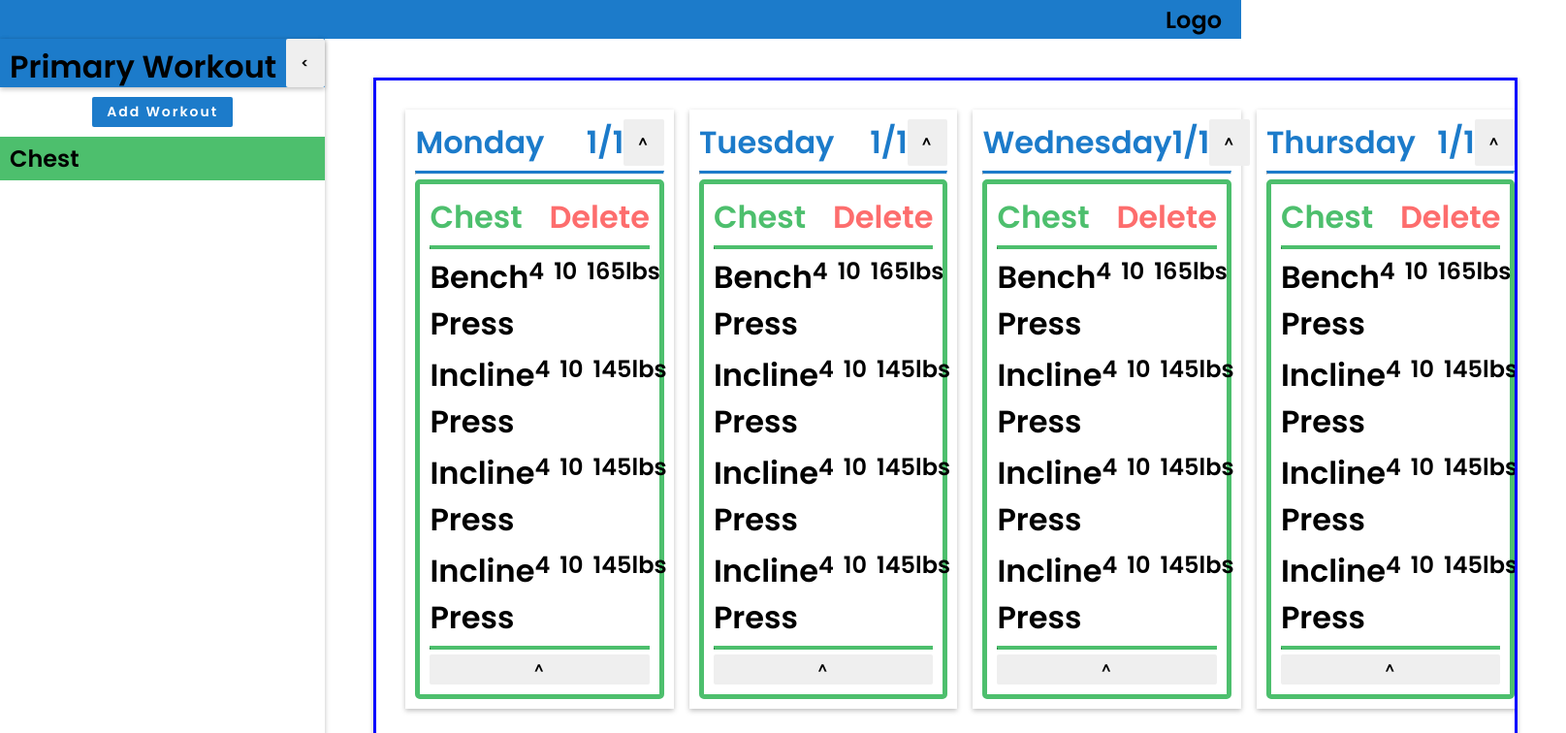
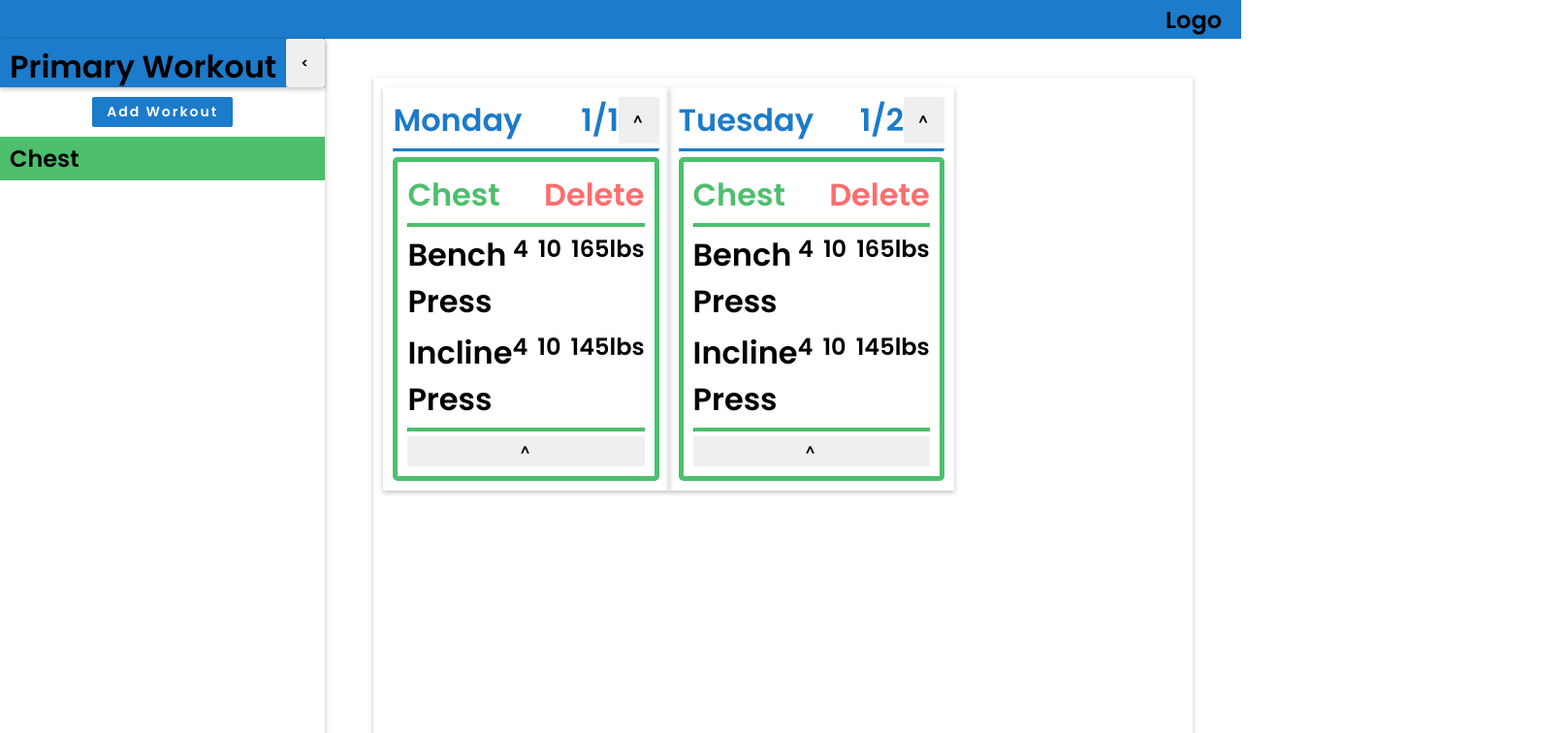
Before and after one commit to Mark-Dearoz/fitness-tracker, a React (Create React App) app: page /user in a window 1280 px wide. Shown: the top 756 px of the page at 97% size, 1615 px wide, since content can reach past the window. Built offline with nearby package versions, Linux system fonts and the light colour scheme.

Commit message:
drag and drop

```diff
--- a/src/components/workoutTracker/DayCard.js
+++ b/src/components/workoutTracker/DayCard.js
@@ -1,25 +1,41 @@
 import { render } from '@testing-library/react'
 import React,{useState} from 'react'
-import Split from "./Split"
-
+import Split from './Split'
 
 const DayCard = props =>{
 
     const [expand, setExpand] = useState(true)
+    const [splits, setSplits] = useState([
+        {
+            title: 'Chest',
+            color: '#4DBF6D'
+        }
+    ])
 
+    const drop = e =>{
+        e.preventDefault()
+        const splitData = JSON.parse(e.dataTransfer.getData('splitData'))
+        console.log(splitData)
+        //setSplits([...splits, {title: splitData.title, color: splitData.color}])
+    }
+
+    const dragOver = e =>{
+        e.preventDefault();
+    }
 
     const renderSplits = () =>{
         return(
-            <>
-            <Split title='Chest' color='#4DBF6D'/>
-            </>
+            splits.map((split, index) => <Split key={index} title={split.title} color={split.color}></Split>)
         )
-
     }
 
+
     return(
-        <div className='masonry-blocks'>
-        <div className='day-card'>
+        <div
+        className='day-card'
+        onDrop={drop}
+        onDragOver={dragOver}
+        >
             <div className='header'>
                 <h1>{props.day}</h1>
                 <div>
@@ -32,7 +48,6 @@ const DayCard = props =>{
         {expand ? renderSplits() : null}
 
         </div>
-        </div>
     )
 }
 
--- a/src/components/workoutTracker/Schedule.js
+++ b/src/components/workoutTracker/Schedule.js
@@ -4,27 +4,12 @@ import DayCard from './DayCard'
 const Schedule = props =>{
 
 
-    const style ={
-        columnCount: '4',
-
-    }
-
-    const changeColumns = num =>{
-        style.columnCount = `${num}`
-    }
     return(
         <>
-
-        {props.expand ? changeColumns(4) : changeColumns(5)}
         <div className='schedule'>
-            <div className='calendar' style={style}>
+            <div className='calendar'>
                 <DayCard day='Monday' month='1' date='1'></DayCard>
-                <DayCard day='Tuesday' month='1' date='1'></DayCard>
-                <DayCard day='Wednesday' month='1' date='1'></DayCard>
-                <DayCard day='Thursday' month='1' date='1'></DayCard>
-                <DayCard day='Friday' month='1' date='1'></DayCard>
-                <DayCard day='Saturday' month='1' date='1'></DayCard>
-                <DayCard day='Sunday' month='1' date='1'></DayCard>
+                <DayCard day='Tuesday' month='1' date='2'></DayCard>
             </div>
         </div>
         </>
--- a/src/components/workoutTracker/Split.js
+++ b/src/components/workoutTracker/Split.js
@@ -12,15 +12,16 @@ const Split = props =>{
 
             <Workout lift='Bench Press' set='4' reps='10' weight='165'></Workout>
             <Workout lift='Incline Press' set='4' reps='10' weight='145'></Workout>
-            <Workout lift='Incline Press' set='4' reps='10' weight='145'></Workout>
-            <Workout lift='Incline Press' set='4' reps='10' weight='145'></Workout>
             <hr style={{borderColor: props.color}}/>
             </>
         )
     }
 
     return(
-        <div className='split-card' style={{borderColor: props.color}}>
+        <div
+        className='split-card'
+        style={{borderColor: props.color}}
+        >
             <div className='header'>
                 <h1 style={{color: props.color}}>{props.title}</h1>
                 <h1 style={{color: '#FD6D6D'}}>Delete</h1>
--- a/src/components/workoutTracker/Workout.js
+++ b/src/components/workoutTracker/Workout.js
@@ -10,8 +10,20 @@ const Workout = props =>{
         borderRadius: '50px'
     }
 
+    const dragStart = e =>{
+
+        e.dataTransfer.setData('splitData', JSON.stringify({title: props.children, color: props.color}))
+
+
+    }
+
     return(
-        <div className='workout' style={props.expand ? expandedStyle : shirnkStyle}>
+        <div
+            className='workout'
+            style={props.expand ? expandedStyle : shirnkStyle}
+            draggable={true}
+            onDragStart={dragStart}
+        >
             <h2>{props.expand ? props.children : props.children.substring(0,1)}</h2>
         </div>
     )
--- a/src/styles/_workoutTracker.scss
+++ b/src/styles/_workoutTracker.scss
@@ -63,19 +63,14 @@ header{
             margin: 50px;
             padding: 10px;
             box-shadow: $shadow;
-            border: 3px solid blue;
-            overflow: scroll;
-
+            display: grid;
+            grid-template-columns: repeat(4, 1fr);
         }
 
     }
 
 }
-.masonry-blocks{
-    display: inline-block;
-    width: 100%;
-    margin: 20px;
-}
+
 .day-card{
     display: flex;
     flex-direction: column;
--- a/src/styles/style.css
+++ b/src/styles/style.css
@@ -160,14 +160,10 @@ header {
   padding: 10px;
   -webkit-box-shadow: 0px 2px 5px 0px rgba(0, 0, 0, 0.25);
           box-shadow: 0px 2px 5px 0px rgba(0, 0, 0, 0.25);
-  border: 3px solid blue;
-  overflow: scroll;
-}
-
-.masonry-blocks {
-  display: inline-block;
-  width: 100%;
-  margin: 20px;
+  display: -ms-grid;
+  display: grid;
+  -ms-grid-columns: (1fr)[4];
+      grid-template-columns: repeat(4, 1fr);
 }
 
 .day-card {
```
Also changed, not shown: 2 other files (tests, documents, lock files or other folders).
